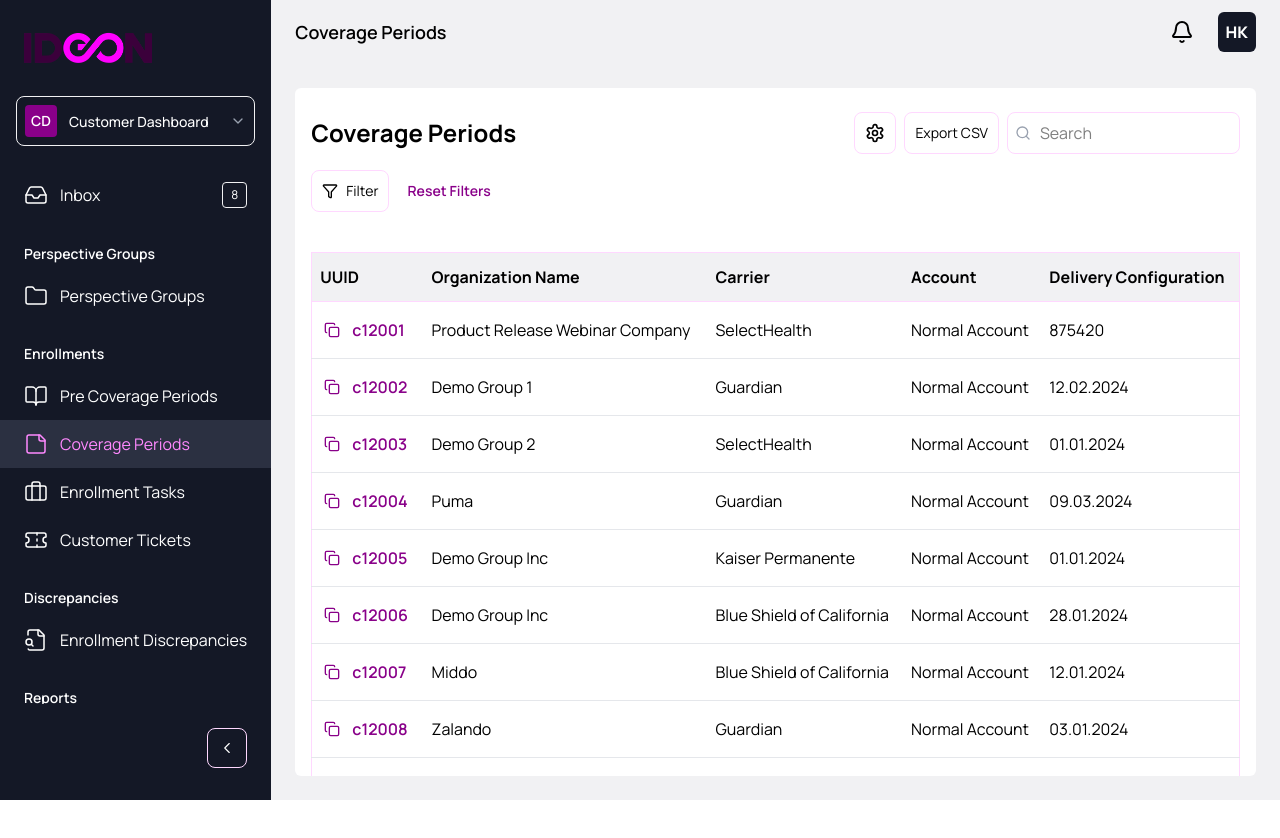
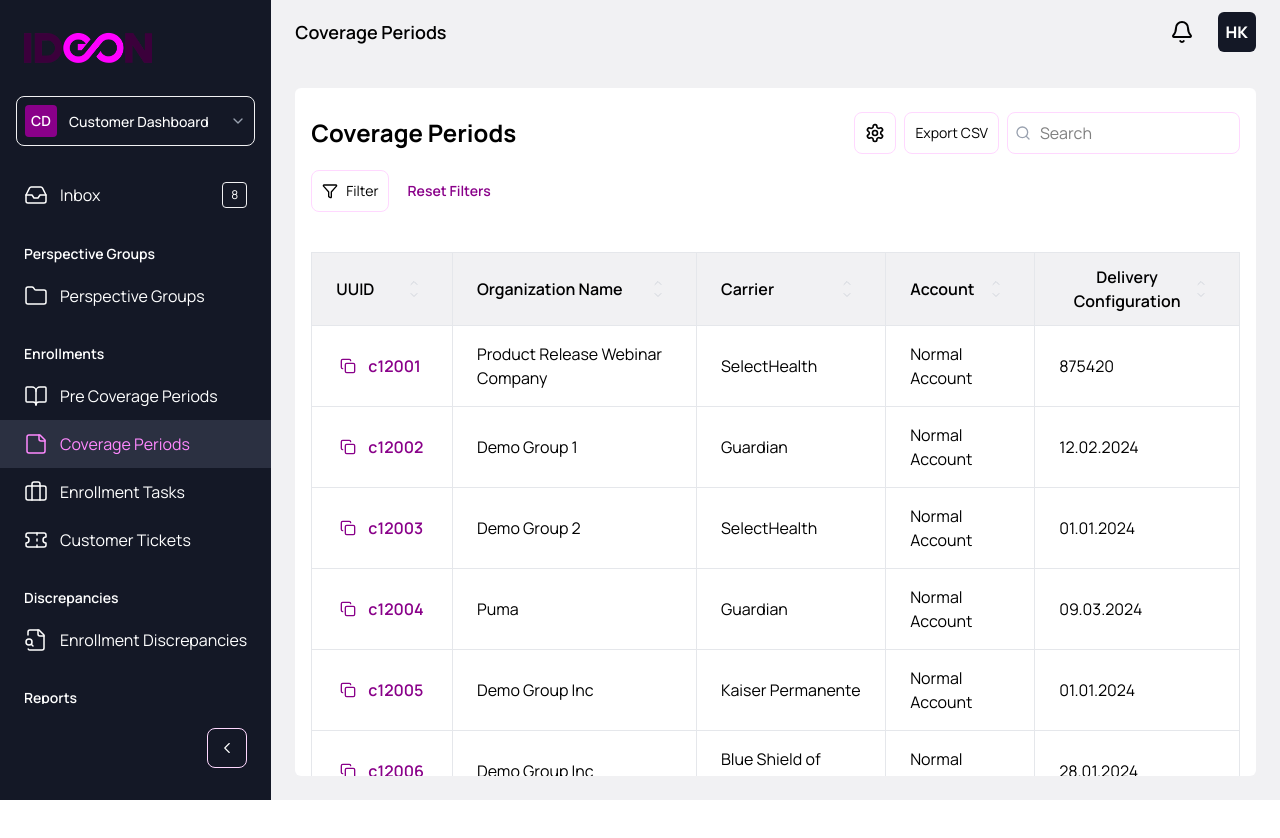
Before and after one commit to matheusvoriboli/ideon, a React (Vite) app: page /coverage-periods in a window 1280 px wide. Shown: the top 838 px of the page. Built offline with nearby package versions, Linux system fonts and the light colour scheme.

Commit message:
feat: added sorting behavior to the table

```diff
--- a/src/components/CoveragePeriodsTable/CoveragePeriodsTable.tsx
+++ b/src/components/CoveragePeriodsTable/CoveragePeriodsTable.tsx
@@ -18,8 +18,11 @@
     currentData,
     totalItems,
     totalPages,
+    sortColumn,
+    sortDirection,
     handlePageChange,
     handleItemsPerPageChange,
+    handleSort,
   } = useTable({
     data: filteredData,
     searchFields: ['organizationName', 'carrier', 'account', 'uuid'],
@@ -46,19 +49,59 @@
             >
               <Table.Header>
                 <Table.Row isHeader>
-                  <Table.Cell isHeader scope="col">
+                  <Table.Cell
+                    isHeader
+                    scope="col"
+                    sortable
+                    sortColumn="uuid"
+                    currentSortColumn={sortColumn}
+                    currentSortDirection={sortDirection}
+                    onSort={handleSort}
+                  >
                     UUID
                   </Table.Cell>
-                  <Table.Cell isHeader scope="col">
+                  <Table.Cell
+                    isHeader
+                    scope="col"
+                    sortable
+                    sortColumn="organizationName"
+                    currentSortColumn={sortColumn}
+                    currentSortDirection={sortDirection}
+                    onSort={handleSort}
+                  >
                     Organization Name
                   </Table.Cell>
-                  <Table.Cell isHeader scope="col">
+                  <Table.Cell
+                    isHeader
+                    scope="col"
+                    sortable
+                    sortColumn="carrier"
+                    currentSortColumn={sortColumn}
+                    currentSortDirection={sortDirection}
+                    onSort={handleSort}
+                  >
                     Carrier
                   </Table.Cell>
-                  <Table.Cell isHeader scope="col">
+                  <Table.Cell
+                    isHeader
+                    scope="col"
+                    sortable
+                    sortColumn="account"
+                    currentSortColumn={sortColumn}
+                    currentSortDirection={sortDirection}
+                    onSort={handleSort}
+                  >
                     Account
                   </Table.Cell>
-                  <Table.Cell isHeader scope="col">
+                  <Table.Cell
+                    isHeader
+                    scope="col"
+                    sortable
+                    sortColumn="deliveryConfiguration"
+                    currentSortColumn={sortColumn}
+                    currentSortDirection={sortDirection}
+                    onSort={handleSort}
+                  >
                     Delivery Configuration
                   </Table.Cell>
                 </Table.Row>
--- a/src/components/UI/Table/Table.tsx
+++ b/src/components/UI/Table/Table.tsx
@@ -1,4 +1,5 @@
 import React from 'react'
+import { ChevronUp, ChevronDown } from 'lucide-react'
 
 interface TableProps {
   children: React.ReactNode
@@ -29,6 +30,11 @@
   isHeader?: boolean
   align?: 'left' | 'center' | 'right'
   scope?: 'col' | 'row' | 'colgroup' | 'rowgroup'
+  sortable?: boolean
+  sortColumn?: string | number
+  currentSortColumn?: string | number | null
+  currentSortDirection?: 'asc' | 'desc'
+  onSort?: (column: string | number) => void
 }
 
 const Table: React.FC<TableProps> & {
@@ -40,7 +46,7 @@
   return (
     <div className="overflow-x-auto">
       <table
-        className={`min-w-full bg-white border border-ideon-primary-500 rounded-lg ${className}`}
+        className={`min-w-full bg-white border border-gray-200 rounded-lg ${className}`}
         aria-label={ariaLabel}
         role="table"
       >
@@ -75,7 +81,7 @@
   className = '',
   isHeader = false,
 }) => {
-  const baseClasses = isHeader ? 'border-b border-ideon-primary-500' : ''
+  const baseClasses = isHeader && 'border-b border-gray-200'
 
   return (
     <tr className={`${baseClasses} ${className}`} role="row">
@@ -90,6 +96,11 @@
   isHeader = false,
   align = 'left',
   scope,
+  sortable = false,
+  sortColumn,
+  currentSortColumn = null,
+  currentSortDirection = 'asc',
+  onSort,
 }) => {
   const alignClasses = {
     left: 'text-left',
@@ -97,11 +108,59 @@
     right: 'text-right',
   }
 
-  const baseClasses = isHeader ? 'px-2 py-3' : 'px-2 py-3'
+  const baseClasses = isHeader
+    ? 'px-6 py-3 border-r border-gray-200 last:border-r-0'
+    : 'px-6 py-4 border-r border-gray-200 last:border-r-0'
 
   const Component = isHeader ? 'th' : 'td'
+  const cellScope = isHeader ? scope || 'col' : undefined
 
-  const cellScope = isHeader ? scope || 'col' : undefined
+  const getSortIcons = () => {
+    if (!sortable || !isHeader) return null
+
+    const isActive = currentSortColumn === sortColumn
+    const upColor =
+      isActive && currentSortDirection === 'asc'
+        ? 'text-ideon-primary-300'
+        : 'text-gray-300'
+    const downColor =
+      isActive && currentSortDirection === 'desc'
+        ? 'text-ideon-primary-300'
+        : 'text-gray-300'
+
+    return (
+      <div className="flex flex-col">
+        <ChevronUp size={12} className={upColor} aria-hidden="true" />
+        <ChevronDown size={12} className={downColor} aria-hidden="true" />
+      </div>
+    )
+  }
+
+  const handleSort = () => {
+    if (sortable && onSort && sortColumn) {
+      onSort(sortColumn)
+    }
+  }
+
+  if (isHeader && sortable) {
+    return (
+      <Component
+        className={`${baseClasses} ${alignClasses[align]} ${className}`}
+        scope={cellScope}
+        role="columnheader"
+      >
+        <button
+          type="button"
+          className="flex items-center justify-between w-full font-semibold cursor-pointer rounded p-1 -m-1"
+          onClick={handleSort}
+          aria-label={`Sort by ${sortColumn} ${currentSortColumn === sortColumn ? (currentSortDirection === 'asc' ? 'descending' : 'ascending') : 'ascending'}`}
+        >
+          <span>{children}</span>
+          {getSortIcons()}
+        </button>
+      </Component>
+    )
+  }
 
   return (
     <Component
--- a/src/utils/hooks/useTable.ts
+++ b/src/utils/hooks/useTable.ts
@@ -12,6 +12,8 @@
   currentPage: number
   itemsPerPage: number
   searchTerm: string
+  sortColumn: keyof T | null
+  sortDirection: 'asc' | 'desc'
 
   // Computed values
   filteredData: T[]
@@ -25,6 +27,7 @@
   handlePageChange: (page: number) => void
   handleItemsPerPageChange: (newItemsPerPage: number) => void
   handleSearchChange: (value: string) => void
+  handleSort: (column: keyof T) => void
   resetToFirstPage: () => void
 }
 
@@ -37,6 +40,8 @@
   const [currentPage, setCurrentPage] = useState(initialPage)
   const [itemsPerPage, setItemsPerPage] = useState(initialItemsPerPage)
   const [searchTerm, setSearchTerm] = useState('')
+  const [sortColumn, setSortColumn] = useState<keyof T | null>(null)
+  const [sortDirection, setSortDirection] = useState<'asc' | 'desc'>('asc')
 
   // Memoized filtered data based on search term
   const filteredData = useMemo(() => {
@@ -56,13 +61,41 @@
     )
   }, [data, searchFields, searchTerm])
 
+  // Memoized sorted data
+  const sortedData = useMemo(() => {
+    if (!sortColumn) return filteredData
+
+    return [...filteredData].sort((a, b) => {
+      const aValue = a[sortColumn]
+      const bValue = b[sortColumn]
+
+      // Handle null/undefined values
+      if (aValue == null && bValue == null) return 0
+      if (aValue == null) return sortDirection === 'asc' ? -1 : 1
+      if (bValue == null) return sortDirection === 'asc' ? 1 : -1
+
+      // Compare values
+      let comparison = 0
+      if (typeof aValue === 'string' && typeof bValue === 'string') {
+        comparison = aValue.toLowerCase().localeCompare(bValue.toLowerCase())
+      } else if (typeof aValue === 'number' && typeof bValue === 'number') {
+        comparison = aValue - bValue
+      } else {
+        // Convert to string for comparison
+        comparison = String(aValue).localeCompare(String(bValue))
+      }
+
+      return sortDirection === 'asc' ? comparison : -comparison
+    })
+  }, [filteredData, sortColumn, sortDirection])
+
   // Memoized pagination calculations
   const paginationData = useMemo(() => {
-    const totalItems = filteredData.length
+    const totalItems = sortedData.length
     const totalPages = Math.ceil(totalItems / itemsPerPage)
     const startIndex = (currentPage - 1) * itemsPerPage
     const endIndex = startIndex + itemsPerPage
-    const currentData = filteredData.slice(startIndex, endIndex)
+    const currentData = sortedData.slice(startIndex, endIndex)
 
     const startItem = totalItems > 0 ? startIndex + 1 : 0
     const endItem = Math.min(endIndex, totalItems)
@@ -74,7 +107,7 @@
       startItem,
       endItem,
     }
-  }, [filteredData, currentPage, itemsPerPage])
+  }, [sortedData, currentPage, itemsPerPage])
 
   // Handlers
   const handlePageChange = (page: number) => {
@@ -91,6 +124,18 @@
     setCurrentPage(1) // Reset to first page when searching
   }
 
+  const handleSort = (column: keyof T) => {
+    if (sortColumn === column) {
+      // Toggle direction if same column
+      setSortDirection(prev => (prev === 'asc' ? 'desc' : 'asc'))
+    } else {
+      // Set new column and default to ascending
+      setSortColumn(column)
+      setSortDirection('asc')
+    }
+    setCurrentPage(1) // Reset to first page when sorting
+  }
+
   const resetToFirstPage = () => {
     setCurrentPage(1)
   }
@@ -100,9 +145,11 @@
     currentPage,
     itemsPerPage,
     searchTerm,
+    sortColumn,
+    sortDirection,
 
     // Computed values
-    filteredData,
+    filteredData: sortedData,
     currentData: paginationData.currentData,
     totalItems: paginationData.totalItems,
     totalPages: paginationData.totalPages,
@@ -113,6 +160,7 @@
     handlePageChange,
     handleItemsPerPageChange,
     handleSearchChange,
+    handleSort,
     resetToFirstPage,
   }
 }
```
